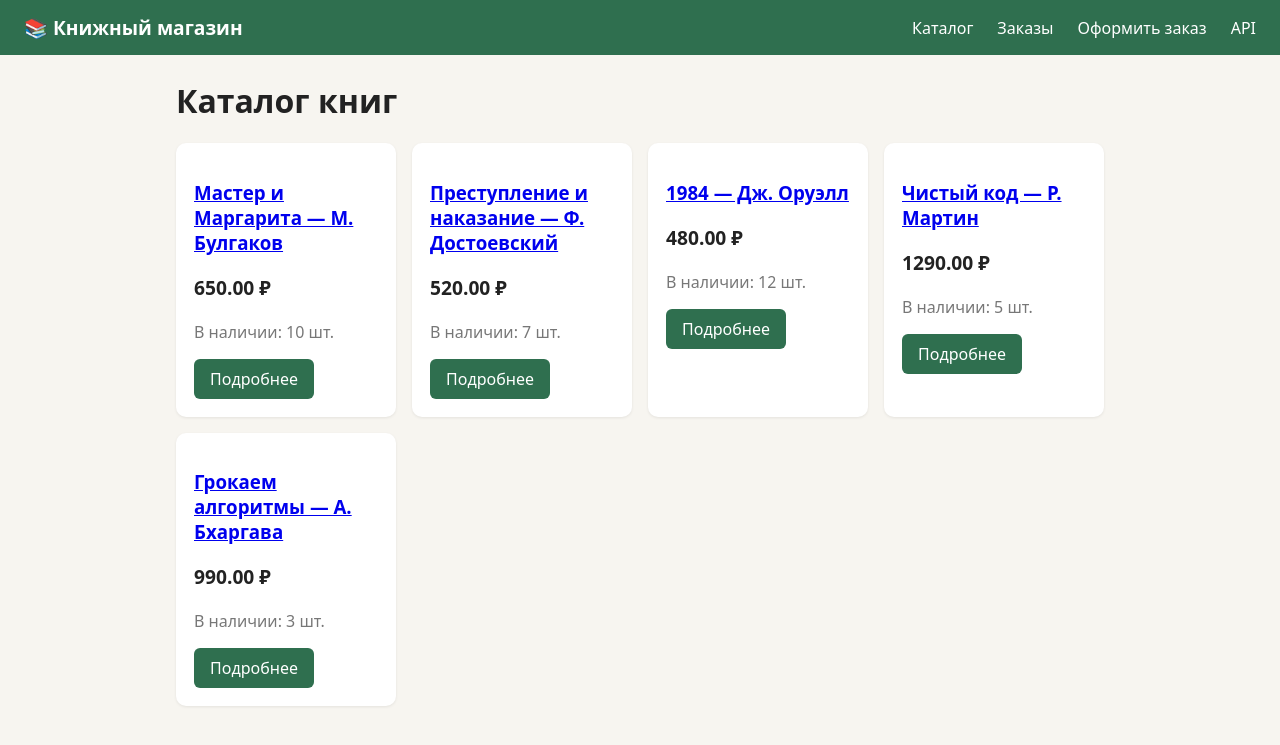
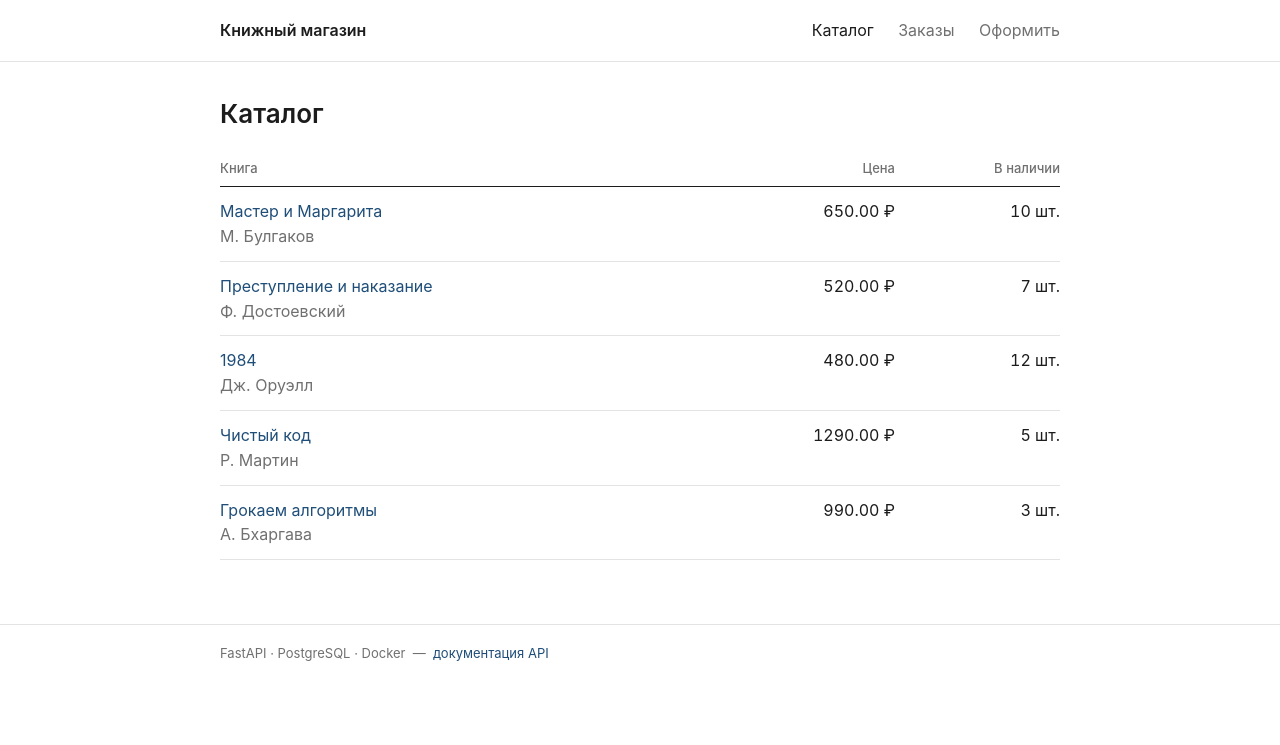
Before and after one commit to anddr28/exam-docker, a FastAPI app: page / in a window 1280 px wide. Shown: the top 745 px of the page. Run offline with FastAPI, Linux system fonts and the light colour scheme.

Commit message:
Упрощён дизайн страниц, порт БД снаружи изменён на 5434

```diff
--- a/app/templates/base.html
+++ b/app/templates/base.html
@@ -5,36 +5,91 @@
   <meta name="viewport" content="width=device-width, initial-scale=1">
   <title>{% block title %}Книжный магазин{% endblock %}</title>
   <style>
-    :root { --bg:#f7f5f0; --card:#fff; --text:#222; --muted:#777; --accent:#2f6f4f; --err:#b3261e; }
+    :root {
+      --text: #1c1c1c;
+      --muted: #707070;
+      --line: #e3e3e3;
+      --bg: #ffffff;
+      --soft: #f6f6f4;
+      --link: #1f4e79;
+      --err: #a12622;
+    }
     * { box-sizing: border-box; }
-    body { margin:0; font-family: system-ui, sans-serif; background:var(--bg); color:var(--text); }
-    header { background:var(--accent); color:#fff; padding:14px 24px; display:flex; gap:24px; align-items:center; flex-wrap:wrap; }
-    header a { color:#fff; text-decoration:none; }
-    header .logo { font-weight:700; font-size:1.2rem; margin-right:auto; }
-    main { max-width:960px; margin:24px auto; padding:0 16px; }
-    .grid { display:grid; grid-template-columns:repeat(auto-fill, minmax(220px, 1fr)); gap:16px; }
-    .card { background:var(--card); border-radius:10px; padding:18px; box-shadow:0 1px 3px rgba(0,0,0,.08); }
-    .muted { color:var(--muted); }
-    .price { font-size:1.2rem; font-weight:600; }
-    .btn { display:inline-block; background:var(--accent); color:#fff; border:0; padding:9px 16px; border-radius:6px; text-decoration:none; cursor:pointer; font-size:1rem; }
-    .btn[aria-disabled="true"] { background:#aaa; pointer-events:none; }
-    table { width:100%; border-collapse:collapse; background:var(--card); }
-    th, td { padding:10px; border-bottom:1px solid #eee; text-align:left; }
-    label { display:block; margin:12px 0 4px; }
-    select, input { padding:8px; font-size:1rem; width:100%; max-width:420px; }
-    .error { background:#fde7e6; color:var(--err); padding:10px; border-radius:6px; }
+    body {
+      margin: 0;
+      font: 16px/1.55 -apple-system, "Segoe UI", Roboto, Arial, sans-serif;
+      color: var(--text);
+      background: var(--bg);
+    }
+    a { color: var(--link); text-decoration: none; }
+    a:hover { text-decoration: underline; }
+    .wrap { max-width: 880px; margin: 0 auto; padding: 0 20px; }
+
+    header { border-bottom: 1px solid var(--line); }
+    header .wrap { display: flex; align-items: baseline; gap: 24px; padding-top: 18px; padding-bottom: 18px; flex-wrap: wrap; }
+    .brand { font-weight: 600; color: var(--text); margin-right: auto; }
+    .brand:hover { text-decoration: none; }
+    nav a { color: var(--muted); margin-left: 20px; }
+    nav a:first-child { margin-left: 0; }
+    nav a.active { color: var(--text); }
+
+    main { padding: 32px 0 64px; }
+    h1 { font-size: 26px; font-weight: 600; margin: 0 0 24px; }
+    .muted { color: var(--muted); }
+    .back { display: inline-block; margin-bottom: 20px; font-size: 14px; }
+
+    table { width: 100%; border-collapse: collapse; }
+    th { font-size: 13px; font-weight: 500; color: var(--muted); text-align: left; padding: 0 12px 8px 0; border-bottom: 1px solid var(--text); }
+    td { padding: 12px 12px 12px 0; border-bottom: 1px solid var(--line); vertical-align: top; }
+    .num { text-align: right; font-variant-numeric: tabular-nums; white-space: nowrap; }
+    th.num, td.num { padding-right: 0; padding-left: 12px; }
+
+    dl { display: grid; grid-template-columns: 160px 1fr; gap: 10px 16px; margin: 0 0 28px; }
+    dt { color: var(--muted); }
+    dd { margin: 0; font-variant-numeric: tabular-nums; }
+
+    .btn {
+      display: inline-block; padding: 9px 18px; border: 1px solid var(--text); border-radius: 3px;
+      background: var(--text); color: #fff; font: inherit; cursor: pointer;
+    }
+    .btn:hover { background: #000; text-decoration: none; }
+    .btn.disabled { background: none; color: var(--muted); border-color: var(--line); pointer-events: none; }
+
+    form { max-width: 440px; }
+    label { display: block; font-size: 14px; color: var(--muted); margin: 0 0 6px; }
+    select, input { width: 100%; padding: 9px 10px; font: inherit; border: 1px solid #c9c9c9; border-radius: 3px; background: #fff; margin-bottom: 18px; }
+    select:focus, input:focus { outline: 2px solid var(--link); outline-offset: -1px; }
+    .error { border-left: 3px solid var(--err); background: #fbf1f0; color: var(--err); padding: 10px 14px; margin-bottom: 20px; }
+    .empty { padding: 32px 0; color: var(--muted); }
+
+    footer { border-top: 1px solid var(--line); padding: 18px 0; font-size: 13px; color: var(--muted); }
+
+    @media (max-width: 560px) {
+      dl { grid-template-columns: 1fr; gap: 2px; }
+      dd { margin-bottom: 10px; }
+      .hide-sm { display: none; }
+    }
   </style>
 </head>
 <body>
   <header>
-    <a class="logo" href="/">📚 Книжный магазин</a>
-    <a href="/">Каталог</a>
-    <a href="/orders">Заказы</a>
-    <a href="/orders/new">Оформить заказ</a>
-    <a href="/docs">API</a>
+    <div class="wrap">
+      <a class="brand" href="/">Книжный магазин</a>
+      {% set path = request.url.path %}
+      <nav>
+        <a href="/" class="{{ 'active' if path == '/' or path.startswith('/books') }}">Каталог</a>
+        <a href="/orders" class="{{ 'active' if path.startswith('/orders') and path != '/orders/new' }}">Заказы</a>
+        <a href="/orders/new" class="{{ 'active' if path == '/orders/new' }}">Оформить</a>
+      </nav>
+    </div>
   </header>
   <main>
-    {% block content %}{% endblock %}
+    <div class="wrap">
+      {% block content %}{% endblock %}
+    </div>
   </main>
+  <footer>
+    <div class="wrap">FastAPI · PostgreSQL · Docker &nbsp;—&nbsp; <a href="/docs">документация API</a></div>
+  </footer>
 </body>
 </html>
--- a/app/templates/catalog.html
+++ b/app/templates/catalog.html
@@ -1,17 +1,27 @@
 {% extends "base.html" %}
 {% block title %}Каталог — Книжный магазин{% endblock %}
 {% block content %}
-<h1>Каталог книг</h1>
-<div class="grid">
-  {% for book in books %}
-  <div class="card">
-    <h3><a href="/books/{{ book.id }}">{{ book.title }}</a></h3>
-    <p class="price">{{ book.price }} ₽</p>
-    <p class="muted">В наличии: {{ book.stock }} шт.</p>
-    <a class="btn" href="/books/{{ book.id }}">Подробнее</a>
-  </div>
-  {% else %}
-  <p>Каталог пуст.</p>
-  {% endfor %}
-</div>
+<h1>Каталог</h1>
+{% if books %}
+<table>
+  <thead>
+    <tr><th>Книга</th><th class="num">Цена</th><th class="num">В наличии</th></tr>
+  </thead>
+  <tbody>
+    {% for book in books %}
+    {% set name, _, author = book.title.partition(' — ') %}
+    <tr>
+      <td>
+        <a href="/books/{{ book.id }}">{{ name }}</a>
+        {% if author %}<div class="muted">{{ author }}</div>{% endif %}
+      </td>
+      <td class="num">{{ book.price }} ₽</td>
+      <td class="num">{% if book.stock %}{{ book.stock }} шт.{% else %}<span class="muted">нет</span>{% endif %}</td>
+    </tr>
+    {% endfor %}
+  </tbody>
+</table>
+{% else %}
+<p class="empty">Каталог пуст.</p>
+{% endif %}
 {% endblock %}
--- a/docker-compose.yml
+++ b/docker-compose.yml
@@ -8,7 +8,8 @@ services:
     volumes:
       - pgdata:/var/lib/postgresql/data
     ports:
-      - "5432:5432"
+      # Снаружи 5434, т.к. 5432 на этом ПК занят локальным PostgreSQL. Внутри сети compose — всё равно db:5432
+      - "${DB_PORT:-5434}:5432"
     # Проверка готовности БД: web стартует только когда pg_isready отвечает OK
     healthcheck:
       test: ["CMD-SHELL", "pg_isready -U bookshop -d bookshop"]
```
Also changed, not shown: app/templates/book.html (+15 -12 lines), app/templates/order.html (+10 -10 lines), app/templates/order_new.html (+4 -4 lines), app/templates/orders.html (+10 -8 lines).
